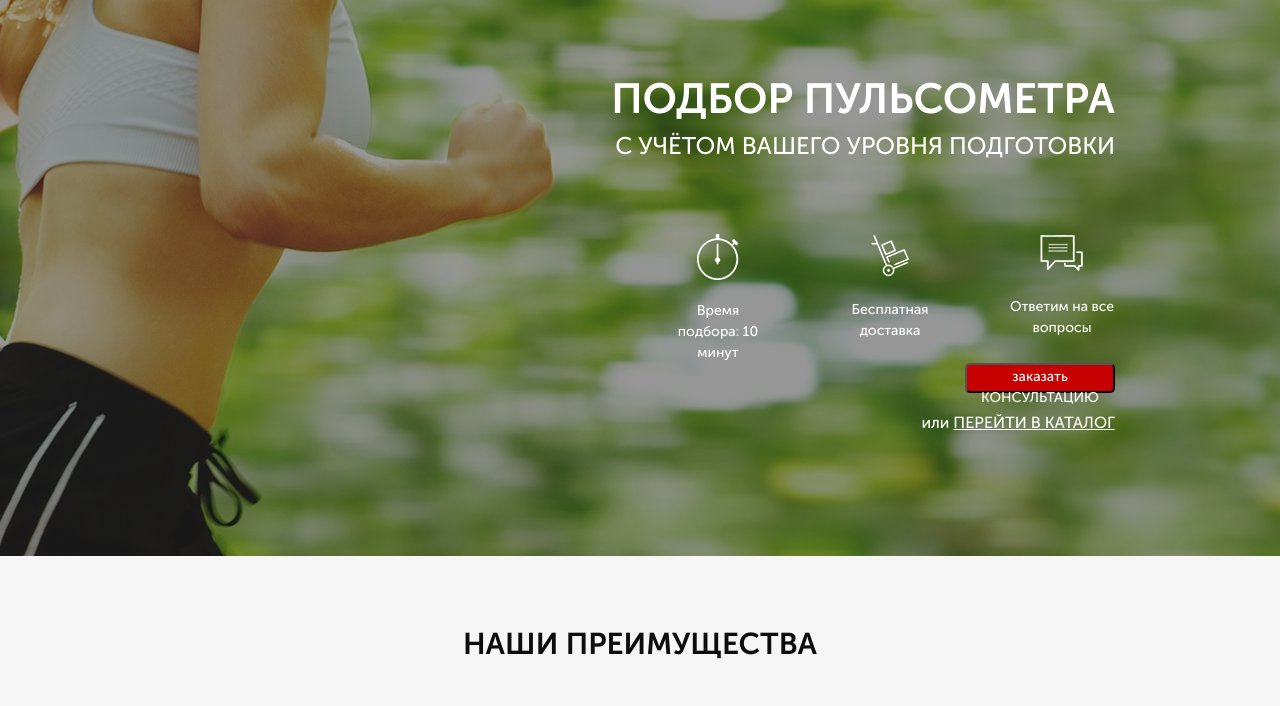
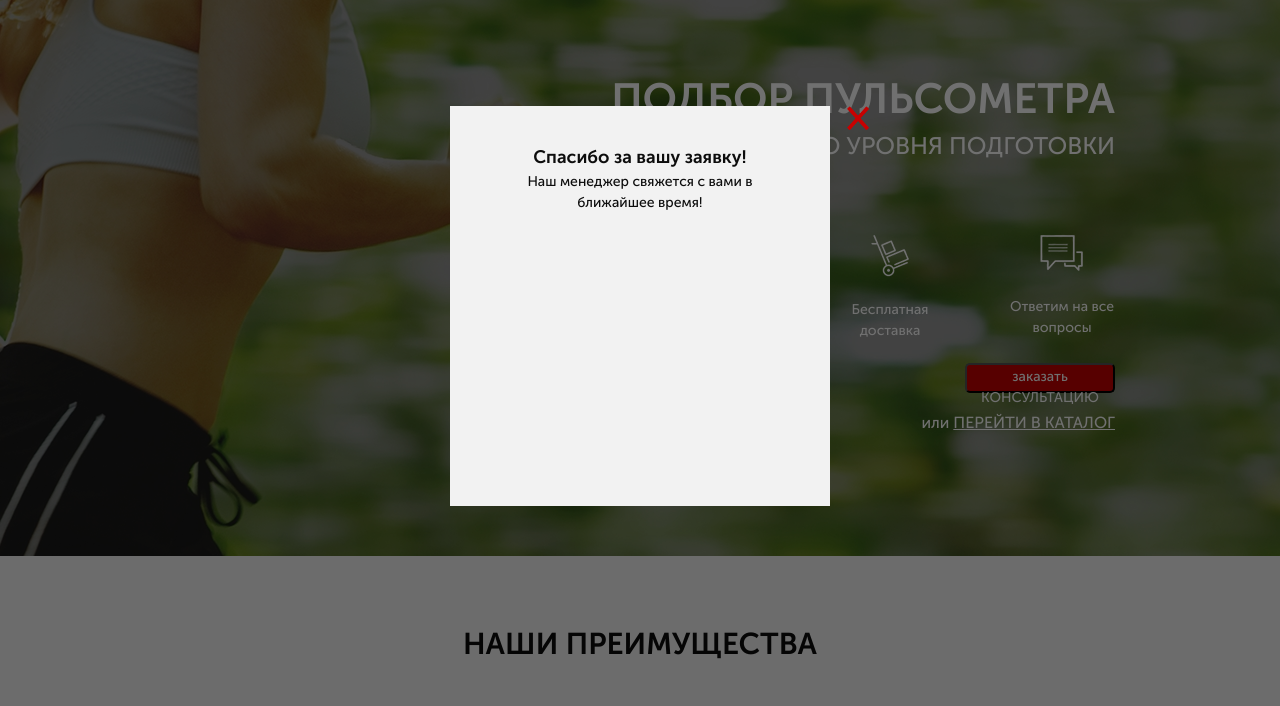
Before and after one commit to whiteblackswan/Polar, a website: page src/index.html in a window 1280 px wide. Shown: the part 94-800 px from the top of the page. Drawn offline with nearby package versions, Linux system fonts and the light colour scheme.

Commit message:
add modal

```diff
--- a/src/index.html
+++ b/src/index.html
@@ -416,6 +416,41 @@
 		</div>
 	</section>
 
+	<div class="overlay">
+		<div class="modal id='consultation">
+			<div class="modal__close">&times;</div>
+			<div class="modal__subtitle">Просто заполните форму заявки
+			</div>
+			<div class="modal__descr">и мы перезвоним вам в течении 10 минут</div>
+			<form class="feed-form feed-form_mt25" action="#">
+				<input name="name" required placeholder="Ваше имя" type="text">
+				<input name="phone" required placeholder="Ваш телефон" type="number">
+				<input name="email" required placeholder="Ваш E-mail" type="email">
+
+				<button class="button button_submit">заказать кОНСУЛЬТАЦИЮ</button>
+			</form>
+		</div>
+
+		<div class="modal id='order">
+			<div class="modal__close">&times;</div>
+			<div class="modal__subtitle">Ваш заказ:</div>
+			<div class="modal__descr">Пульсометр Polar FT1</div>
+			<form class="feed-form feed-form_mt25" action="#">
+				<input name="name" required placeholder="Ваше имя" type="text">
+				<input name="phone" required placeholder="Ваш телефон" type="number">
+				<input name="email" required placeholder="Ваш E-mail" type="email">
+
+				<button class="button button_submit">Купить</button>
+			</form>
+		</div>
+
+		<div class="modal modal_mini id='thanks">
+			<div class="modal__close">&times;</div>
+			<div class="modal__subtitle">Спасибо за вашу заявку!</div>
+			<div class="modal__descr">Наш менеджер свяжется с вами в ближайшее время!</div>
+		</div>
+	</div>
+
 	<script type="text/javascript" src="https://code.jquery.com/jquery-1.11.0.min.js"></script>
 	<script type="text/javascript" src="https://code.jquery.com/jquery-migrate-1.2.1.min.js"></script>
 	<script src="js/slick.min.js"></script>
--- a/src/sass/blocks/_forms.scss
+++ b/src/sass/blocks/_forms.scss
@@ -17,4 +17,7 @@
 			margin-bottom: 20px;
 		}
 	}
+	&_mt25 {
+		margin-top: 25px;
+	}
 }
--- /dev/null
+++ b/src/sass/blocks/_modal.scss
@@ -0,0 +1,44 @@
+.overlay {
+	position: fixed;
+	width: 100%;
+	height: 100%;
+	background-color: rgba(0,0,0, 0.56);
+	top: 0;
+}
+
+.modal {
+	position:absolute;
+	top: 50%;
+	left: 50%;
+	transform: translate(-50%, -50%);
+	width: 380px;
+	height: 400px;
+	background-color: #f2f2f2;
+	padding: 38px 40px 40px 40px;
+	&__close {
+		position: absolute;
+		top: 0;
+		right: -40px;font-size: 41px;
+		color: $main-color;
+		line-height: 21px;
+	}
+	&__subtitle {
+		color: #0d0d0d;
+		font-size: 18px;
+		font-weight: 700;
+		text-align: center;
+	}
+	&__descr {
+		color: #0d0d0d;
+		font-size: 14px;
+		font-weight: 500;
+		text-align: center;
+	}
+	&_mini {
+		min-height: 140px;
+		}
+}
+
+#consultation, #order {
+	display: none;
+}
--- a/src/sass/style.scss
+++ b/src/sass/style.scss
@@ -16,3 +16,4 @@
 @import 'blocks/forms';
 @import 'blocks/carousel';
 @import 'blocks/catalog';
+@import 'blocks/modal';
```
Also changed, not shown: src/css/style.min.css.
